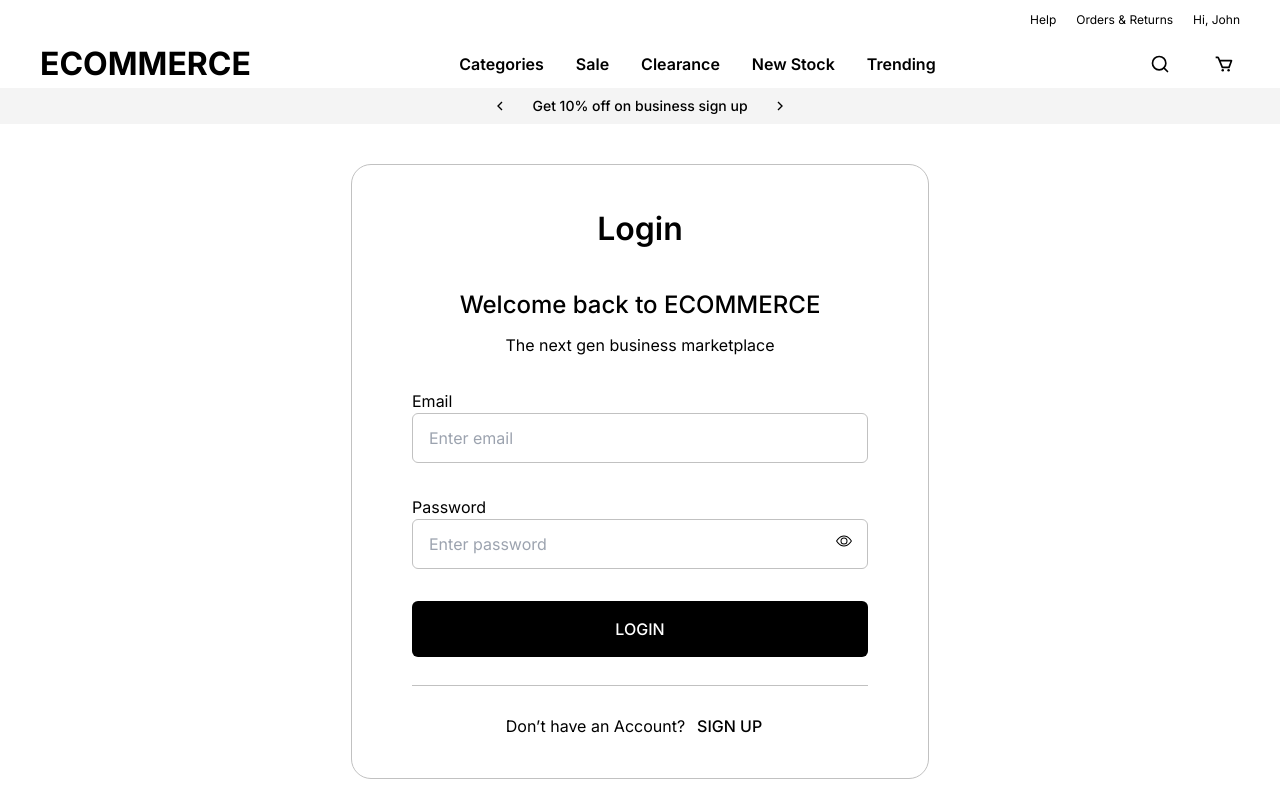
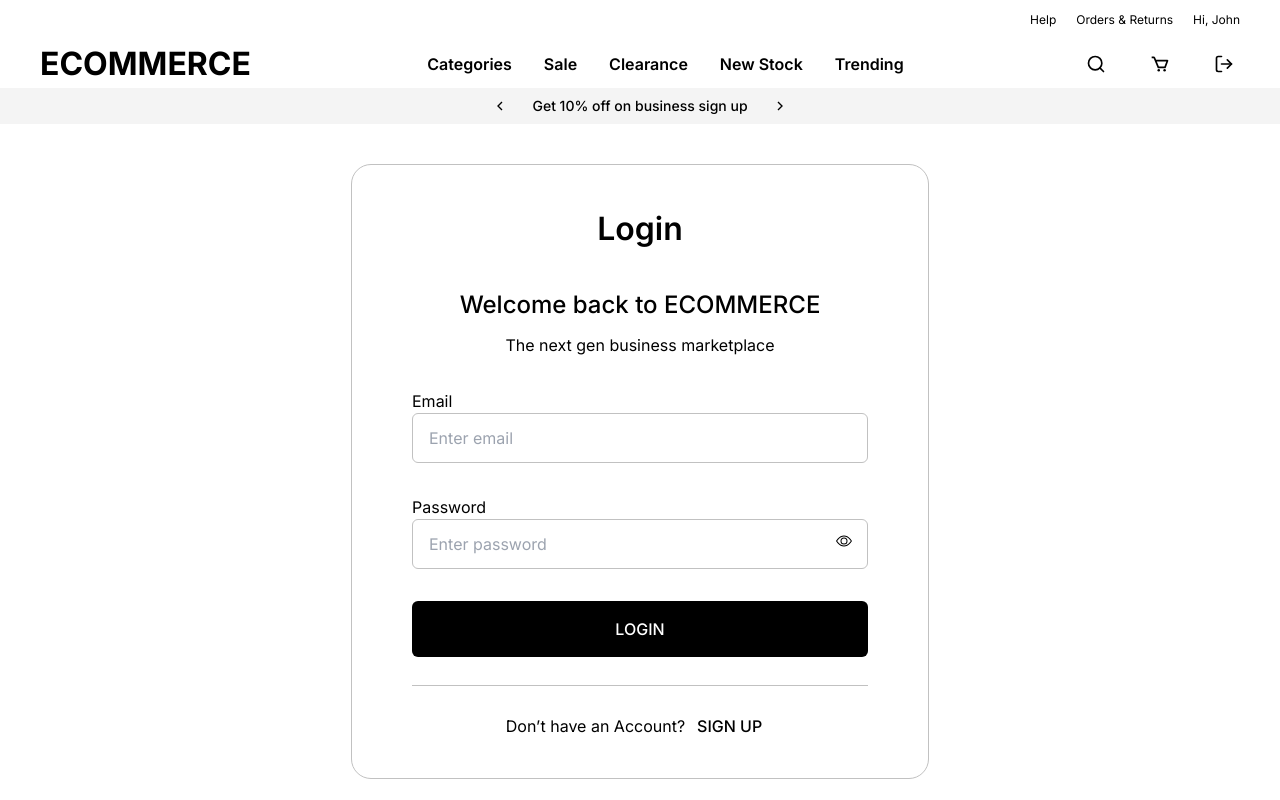
Before and after one commit to Abhishekvpd/Screening-Assignment, a Next.js app: page / in a window 1280 px wide. Built offline with nearby package versions, Linux system fonts and the light colour scheme.

Commit message:
added request type

```diff
--- a/src/app/(auth)/login.tsx
+++ b/src/app/(auth)/login.tsx
@@ -34,8 +34,6 @@ export default function LoginPage() {
       type: "password",
       errorMessage:
         "The password should be at least 8 characters long, should contain at least one uppercase letter, one lowercase letter, one number and one special character",
-      // pattern: "^(?=.*[a-z])(?=.*[A-Z])(?=.*\\d)(?=.*[@$!%*?&])[A-Za-z\\d@$!%*?&]{8,}$",
-      pattern: "john",
       name: "password",
       value: formValues.password,
     },
--- a/src/components/Header.tsx
+++ b/src/components/Header.tsx
@@ -1,10 +1,16 @@
+"use client";
+
 import { BiCart } from "react-icons/bi";
 import { FiLogOut, FiSearch } from "react-icons/fi";
 import OfferBar from "./OfferBar";
-import { cookies } from "next/headers";
+import { usePathname, useRouter } from "next/navigation";
+import axios from "axios";
+import toast from "react-hot-toast";
 
 function Header() {
-  const cookie = cookies();
+  const router = useRouter();
+  const pathname = usePathname();
+  console.log(pathname)
 
   const navItems: string[] = [
     "Categories",
@@ -13,6 +19,16 @@ function Header() {
     "New Stock",
     "Trending",
   ];
+
+  const signOutHandler = async () => {
+    try {
+      const response = await axios.get("/api/users/logout");
+      if (response.data.success) toast.success("You have been logged out");
+      router.push("/");
+    } catch (error: any) {
+      toast.error(error.response.data.error || error.message);
+    }
+  };
 
   return (
     <>
@@ -27,8 +43,8 @@ function Header() {
         <div className="flex items-center justify-between px-10">
           <span className="text-[32px] font-bold">ECOMMERCE</span>
           <nav className="flex gap-8">
-            {navItems.map((item) => (
-              <a href="#" className="link">
+            {navItems.map((item, index) => (
+              <a href="#" className="link" key={index}>
                 {item}
               </a>
             ))}
@@ -36,6 +52,7 @@ function Header() {
           <div className="flex gap-8">
             <FiSearch className="icon" />
             <BiCart className="icon" />
+            { <FiLogOut className="icon" onClick={signOutHandler} />}
           </div>
         </div>
         <OfferBar />
--- a/src/components/InputField.tsx
+++ b/src/components/InputField.tsx
@@ -4,6 +4,7 @@ import { InputProps } from "~/utils/models";
 
 function InputField({
   label,
+  id,
   errorMessage,
   type,
   placeholder,
@@ -28,6 +29,7 @@ function InputField({
         type={type === "password" && showPassword ? "text" : type}
         name={name}
         value={value}
+        minLength={name === "password" && id === 3 ? 8 : undefined}
         // pattern={pattern ? pattern : undefined}
         onChange={(e) => onChangeHandler(e)}
         required
```
